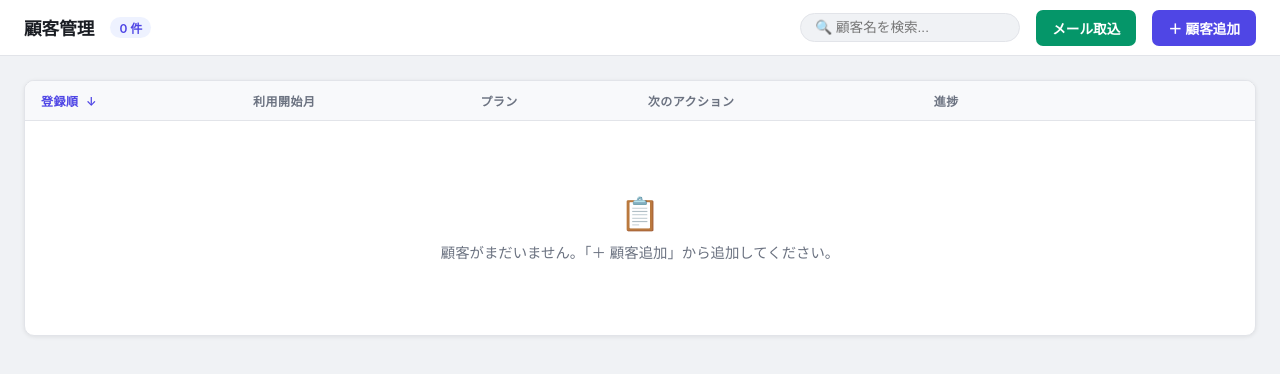
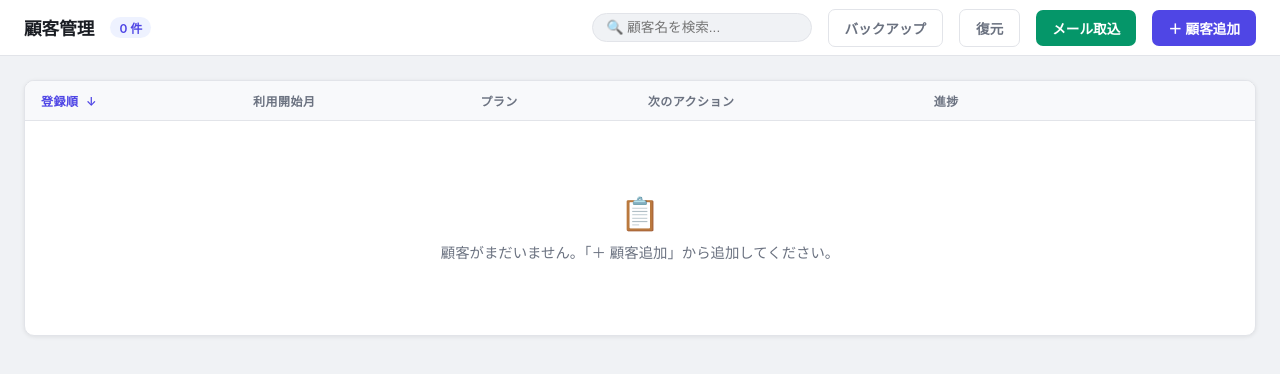
Before and after one commit to nahowatanabe-cmd/customer-task-manager, a plain HTML site: page index.html in a window 1280 px wide. Drawn offline with Linux system fonts and the light colour scheme.

Commit message:
Update index.html

```diff
--- a/index.html
+++ b/index.html
@@ -537,6 +537,10 @@ tbody td {
   <span class="count" id="custCount">0 件</span>
   <div class="spacer"></div>
   <input type="search" class="search-input" id="searchInput" placeholder="🔍 顧客名を検索..." oninput="renderTable()" />
+  <button class="btn btn-ghost" onclick="exportData()" title="データをJSONファイルに書き出す">バックアップ</button>
+  <label class="btn btn-ghost" style="cursor:pointer" title="バックアップファイルから復元">
+    復元<input type="file" accept=".json" onchange="importData(event)" style="display:none" />
+  </label>
   <button class="btn btn-import" onclick="openImportModal()">メール取込</button>
   <button class="btn btn-primary" onclick="openAddModal()">＋ 顧客追加</button>
 </header>
@@ -1002,6 +1006,40 @@ function escAttr(s) {
   return String(s).replace(/"/g,'&quot;').replace(/'/g,'&#39;');
 }
 
+// ── Backup / Restore ─────────────────────────────────────────────
+function exportData() {
+  const json = JSON.stringify(customers, null, 2);
+  const blob = new Blob([json], { type: 'application/json' });
+  const a = document.createElement('a');
+  a.href = URL.createObjectURL(blob);
+  const date = new Date().toISOString().slice(0, 10);
+  a.download = `顧客データ_${date}.json`;
+  a.click();
+  URL.revokeObjectURL(a.href);
+}
+
+function importData(event) {
+  const file = event.target.files[0];
+  if (!file) return;
+  const reader = new FileReader();
+  reader.onload = (e) => {
+    try {
+      const data = JSON.parse(e.target.result);
+      if (!Array.isArray(data)) throw new Error();
+      if (!confirm(`${data.length} 件の顧客データを復元します。\n現在のデータは上書きされます。よろしいですか？`)) return;
+      customers = data;
+      save();
+      closeDrawer();
+      renderTable();
+      alert('復元が完了しました。');
+    } catch {
+      alert('ファイルの形式が正しくありません。');
+    }
+  };
+  reader.readAsText(file);
+  event.target.value = '';
+}
+
 // ── Plan ─────────────────────────────────────────────────────────
 function updatePlan(value) {
   const c = find(selectedId);
```
